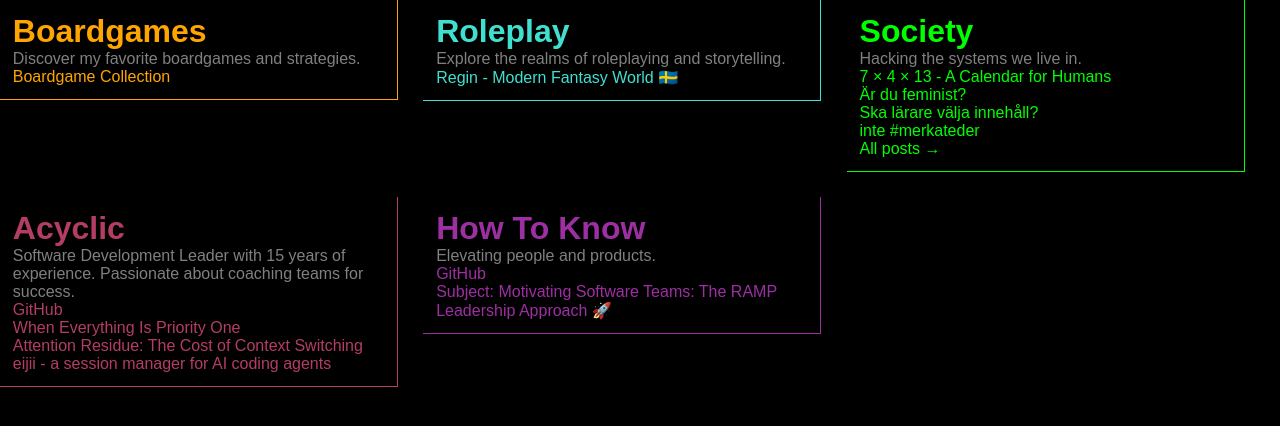
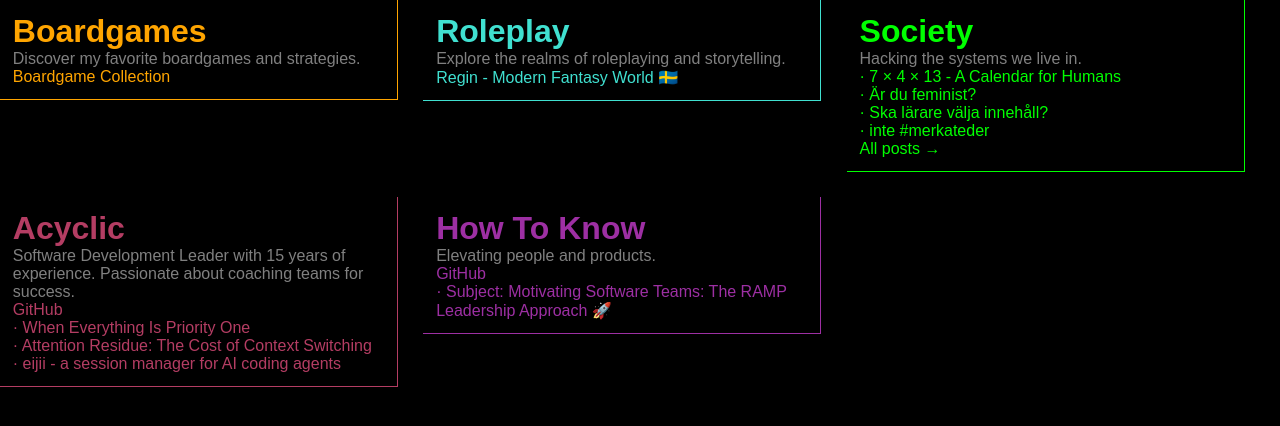
Before and after one commit to paven/paven.github.com, a Jekyll site: the page built from index.html, in a window 1280 px wide. Shown: the top 426 px of the page. Built offline with Jekyll 4.4.1, drawn with Linux system fonts in a browser that asks for light colours.

Commit message:
Add dot prefix and hover underline to post links

```diff
--- a/index.html
+++ b/index.html
@@ -56,6 +56,12 @@
         .column h1 {
             color: var(--column-color);
         }
+        .posts a::before {
+            content: "· ";
+        }
+        .posts a:hover {
+            text-decoration: underline;
+        }
     </style>
 </head>
 <body>
@@ -72,10 +78,12 @@
 <div id="society" class="column">
     <h1>Society</h1>
     <p>Hacking the systems we live in.</p>
+    <div class="posts">
     {% assign society_posts = site.categories.society | limit: 3 %}
     {% for post in society_posts %}
     <a href="{{ post.url }}">{{ post.title }}</a><br/>
     {% endfor %}
+    </div>
     <a href="/society">All posts &rarr;</a>
 </div>
 <div id="acyclic" class="column">
@@ -83,18 +91,22 @@
     <p>Software Development Leader with 15 years of experience. Passionate about coaching teams for success.</p>
     <a href="https://github.com/acyclic-eu" rel="me">GitHub</a>
     <br/>
+    <div class="posts">
     {% for post in site.data.acyclic_posts %}
     <a href="{{ post.url }}">{{ post.title }}</a><br/>
     {% endfor %}
+    </div>
 </div>
 <div id="howtoknow" class="column">
     <h1><a href="https://www.howtoknow.se" rel="me">How To Know</a></h1>
     <p>Elevating people and products.</p>
     <a href="https://github.com/howtoknow" rel="me">GitHub</a>
     <br/>
+    <div class="posts">
     {% for post in site.data.howtoknow_posts %}
     <a href="{{ post.url }}">{{ post.title }}</a><br/>
     {% endfor %}
+    </div>
 </div>
 <!-- Add more columns if needed... -->
 </body>
```
